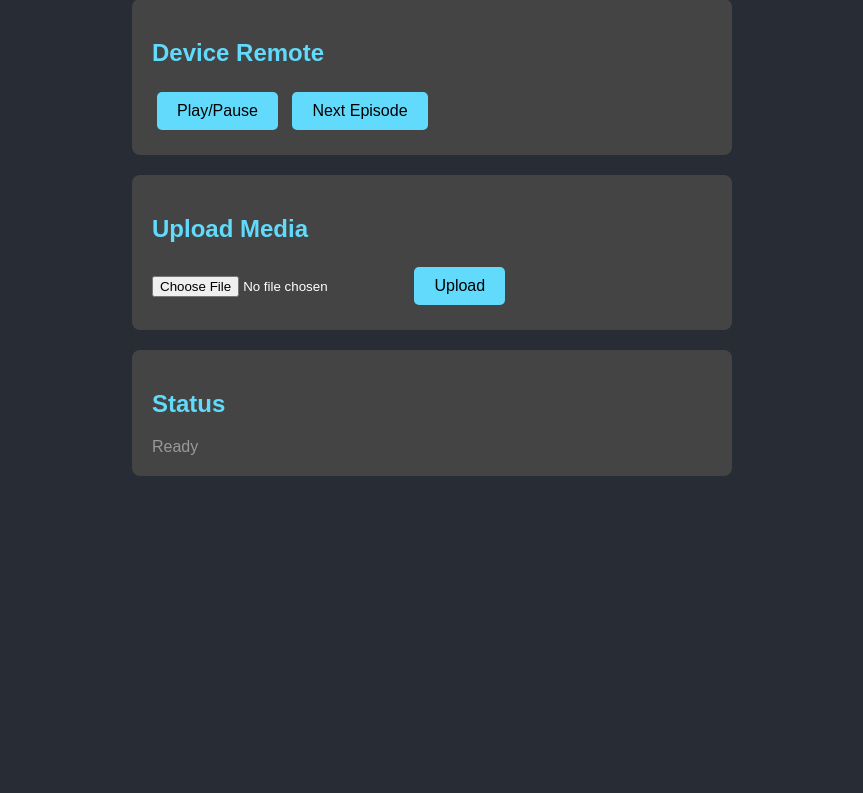
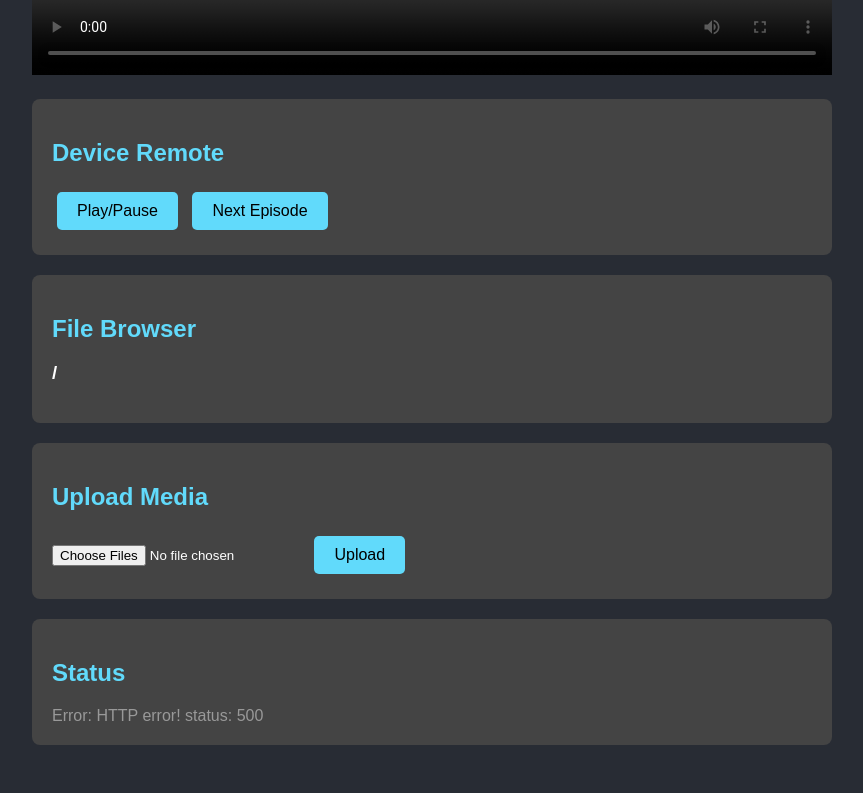
Before and after one commit to NeoNogin/PiRateTV, a Flask app: page / in a window 1280 px wide. Shown: the part 481-1274 px from the top of the page, without its empty margins (208-1071 px from the left). Before the commit the page ends 957 px from the top, so only its background shows below. Run offline with Flask 3, Linux system fonts and the light colour scheme; data that the repository does not hold is empty.

Commit message:
Feature: Added File Browser to the PITB Remote Control. You can now choose what you want to play through the browser. It will play both on the device and in the browser simultaniously

```diff
--- a/templates/index.html
+++ b/templates/index.html
@@ -6,13 +6,18 @@
     <title>PITV Remote</title>
     <style>
         body { font-family: sans-serif; background-color: #282c34; color: white; padding: 20px; }
-        .container { max-width: 600px; margin: auto; }
-        .controls, .upload, .status { background-color: #444; border-radius: 8px; padding: 20px; margin-bottom: 20px; }
+        .container { max-width: 800px; margin: auto; }
+        .controls, .upload, .status, .browser { background-color: #444; border-radius: 8px; padding: 20px; margin-bottom: 20px; }
         h1, h2 { color: #61dafb; }
         button { background-color: #61dafb; color: black; border: none; padding: 10px 20px; border-radius: 5px; cursor: pointer; font-size: 16px; margin: 5px; }
         button:hover { background-color: #21a1f2; }
         input[type="file"] { margin-top: 10px; }
         #status-message { margin-top: 10px; color: #999; }
+        .browser-list { list-style: none; padding: 0; }
+        .browser-list li { padding: 8px; cursor: pointer; border-bottom: 1px solid #555; }
+        .browser-list li:hover { background-color: #555; }
+        .browser-list li.dir { color: #61dafb; font-weight: bold; }
+        .browser-list li.file { color: #ccc; }
     </style>
 </head>
 <body>
@@ -21,7 +26,7 @@
 
         <div class="video-stream" style="margin-bottom: 20px;">
             <h2>Video Player</h2>
-            <video id="video-player" src="/current_video" width="100%" controls autoplay>
+            <video id="video-player" width="100%" controls autoplay>
                 Your browser does not support the video tag.
             </video>
         </div>
@@ -29,13 +34,19 @@
         <div class="controls">
             <h2>Device Remote</h2>
             <button onclick="sendCommand('/play')">Play/Pause</button>
-            <button onclick="sendCommand('/next').then(() => location.reload())">Next Episode</button>
+            <button onclick="sendCommand('/next')">Next Episode</button>
+        </div>
+
+        <div class="browser">
+            <h2>File Browser</h2>
+            <h3 id="current-path">/</h3>
+            <ul id="file-browser-list" class="browser-list"></ul>
         </div>
 
         <div class="upload">
             <h2>Upload Media</h2>
             <form id="upload-form" enctype="multipart/form-data">
-                <input type="file" name="file" id="file-input" required>
+                <input type="file" name="files[]" id="file-input" multiple required>
                 <button type="submit">Upload</button>
             </form>
         </div>
@@ -47,23 +58,86 @@
     </div>
 
     <script>
-        async function sendCommand(endpoint) {
+        let currentPath = '';
+
+        async function sendCommand(endpoint, body = null) {
             const statusDiv = document.getElementById('status-message');
             statusDiv.textContent = `Sending command: ${endpoint}...`;
-            return new Promise(async (resolve, reject) => {
             try {
-                    const response = await fetch(endpoint, { method: 'POST' });
+                const options = {
+                    method: 'POST',
+                    headers: body ? { 'Content-Type': 'application/json' } : {},
+                    body: body ? JSON.stringify(body) : null
+                };
+                const response = await fetch(endpoint, options);
                 if (!response.ok) {
                     throw new Error(`HTTP error! status: ${response.status}`);
                 }
                 const result = await response.json();
                 statusDiv.textContent = `Command successful: ${JSON.stringify(result)}`;
-                    resolve(result);
+                return result;
             } catch (error) {
                 statusDiv.textContent = `Error: ${error.message}`;
-                    reject(error);
+                throw error;
             }
+        }
+
+        async function browse(path) {
+            const statusDiv = document.getElementById('status-message');
+            statusDiv.textContent = `Browsing: ${path}...`;
+            try {
+                const browsePath = path ? `/${path}` : '';
+                const response = await fetch(`/browse${browsePath}`);
+                if (!response.ok) {
+                    throw new Error(`HTTP error! status: ${response.status}`);
+                }
+                const data = await response.json();
+                updateBrowser(path, data);
+            } catch (error) {
+                statusDiv.textContent = `Error: ${error.message}`;
+            }
+        }
+
+        function updateBrowser(path, data) {
+            currentPath = path;
+            document.getElementById('current-path').textContent = `/${path}`;
+            const list = document.getElementById('file-browser-list');
+            list.innerHTML = '';
+
+            // Add '..' for parent directory
+            if (path) {
+                const parentPath = path.substring(0, path.lastIndexOf('/'));
+                const parentLi = document.createElement('li');
+                parentLi.textContent = '..';
+                parentLi.className = 'dir';
+                parentLi.onclick = () => browse(parentPath);
+                list.appendChild(parentLi);
+            }
+
+            data.dirs.forEach(dir => {
+                const li = document.createElement('li');
+                li.textContent = dir;
+                li.className = 'dir';
+                const newPath = path ? `${path}/${dir}` : dir;
+                li.onclick = () => browse(newPath);
+                list.appendChild(li);
             });
+
+            data.files.forEach(file => {
+                const li = document.createElement('li');
+                li.textContent = file;
+                li.className = 'file';
+                const filePath = path ? `${path}/${file}` : file;
+                li.onclick = () => playMedia(filePath);
+                list.appendChild(li);
+            });
+        }
+
+        function playMedia(path) {
+            const videoPlayer = document.getElementById('video-player');
+            videoPlayer.src = `/media/${path}`;
+            videoPlayer.play();
+            sendCommand('/play_media', { path: path });
         }
 
         const uploadForm = document.getElementById('upload-form');
@@ -74,11 +148,14 @@
             const formData = new FormData();
 
             if (fileInput.files.length === 0) {
-                statusDiv.textContent = 'Please select a file to upload.';
+                statusDiv.textContent = 'Please select files to upload.';
                 return;
             }
 
-            formData.append('file', fileInput.files);
+            for (const file of fileInput.files) {
+                formData.append('files[]', file);
+            }
+
             statusDiv.textContent = 'Uploading...';
 
             try {
@@ -91,12 +168,16 @@
                     throw new Error(`Upload failed! status: ${response.status}`);
                 }
                 const result = await response.json();
-                statusDiv.textContent = `Upload successful: ${result.filename}`;
+                statusDiv.textContent = `Upload successful: ${result.uploaded_files.join(', ')}`;
                 fileInput.value = ''; // Clear the input
+                browse(currentPath); // Refresh browser
             } catch (error) {
                 statusDiv.textContent = `Upload error: ${error.message}`;
             }
         });
+
+        // Initial load
+        browse('');
     </script>
 </body>
 </html>
--- a/web_server.py
+++ b/web_server.py
@@ -29,19 +29,42 @@
     main_app.next_episode()
     return jsonify({"status": "ok"}), 200
 
+@app.route('/browse', defaults={'sub_path': ''})
+@app.route('/browse/<path:sub_path>')
+def browse(sub_path):
+    """Route to browse the media directory."""
+    contents, status_code = main_app.media_manager.list_directory(sub_path)
+    return jsonify(contents), status_code
+
+@app.route('/play_media', methods=['POST'])
+def play_media():
+    """Route to play a specific media file."""
+    data = request.get_json()
+    file_path = data.get('path')
+    if not file_path:
+        return jsonify({"error": "No file path provided"}), 400
+
+    # Security check to ensure path is within media directory
+    if not main_app.is_safe_path(file_path):
+        return jsonify({"error": "Access denied"}), 403
+
+    main_app.play_media(file_path)
+    return jsonify({"status": "ok"}), 200
+
 @app.route('/upload', methods=['POST'])
 def upload_file():
-    if 'file' not in request.files:
-        return jsonify({"error": "No file part"}), 400
-    file = request.files['file']
-    if file.filename == '':
-        return jsonify({"error": "No selected file"}), 400
-    if file:
-        # In a real app, you'd want to secure the filename
-        filename = file.filename
-        # The main_app instance should have a method to handle the upload
-        main_app.handle_upload(file, filename)
-        return jsonify({"status": "ok", "filename": filename}), 200
+    files = request.files.getlist('files[]') # Changed to handle multiple files
+    if not files:
+        return jsonify({"error": "No files part"}), 400
+
+    for file in files:
+        if file.filename == '':
+            continue # Skip empty file parts
+        if file:
+            # The main_app instance should have a method to handle the upload
+            main_app.handle_upload(file, file.filename)
+
+    return jsonify({"status": "ok", "uploaded_files": [f.filename for f in files if f.filename != '']}), 200
 
 @app.route('/volume/up', methods=['POST'])
 def volume_up():
@@ -59,8 +82,15 @@
     """Route to serve the current video file."""
     video_path, filename = main_app.get_current_video_path()
     if video_path and filename:
-        return send_from_directory(video_path, filename, as_attachment=True)
+        return send_from_directory(video_path, filename)
     return "No video selected", 404
+
+@app.route('/media/<path:filename>')
+def serve_media(filename):
+    """Route to serve media files for the browser player."""
+    if main_app.is_safe_path(filename):
+        return send_from_directory(main_app.media_manager.media_root_dir, filename)
+    return "Not Found", 404
 
 # --- Web Server Control ---
 def run_web_server(main_instance):
```
Also changed, not shown: main.py (+55 -26 lines), media_manager.py (+24 -0 lines). Lines whose indentation alone changed are shown as unchanged.
